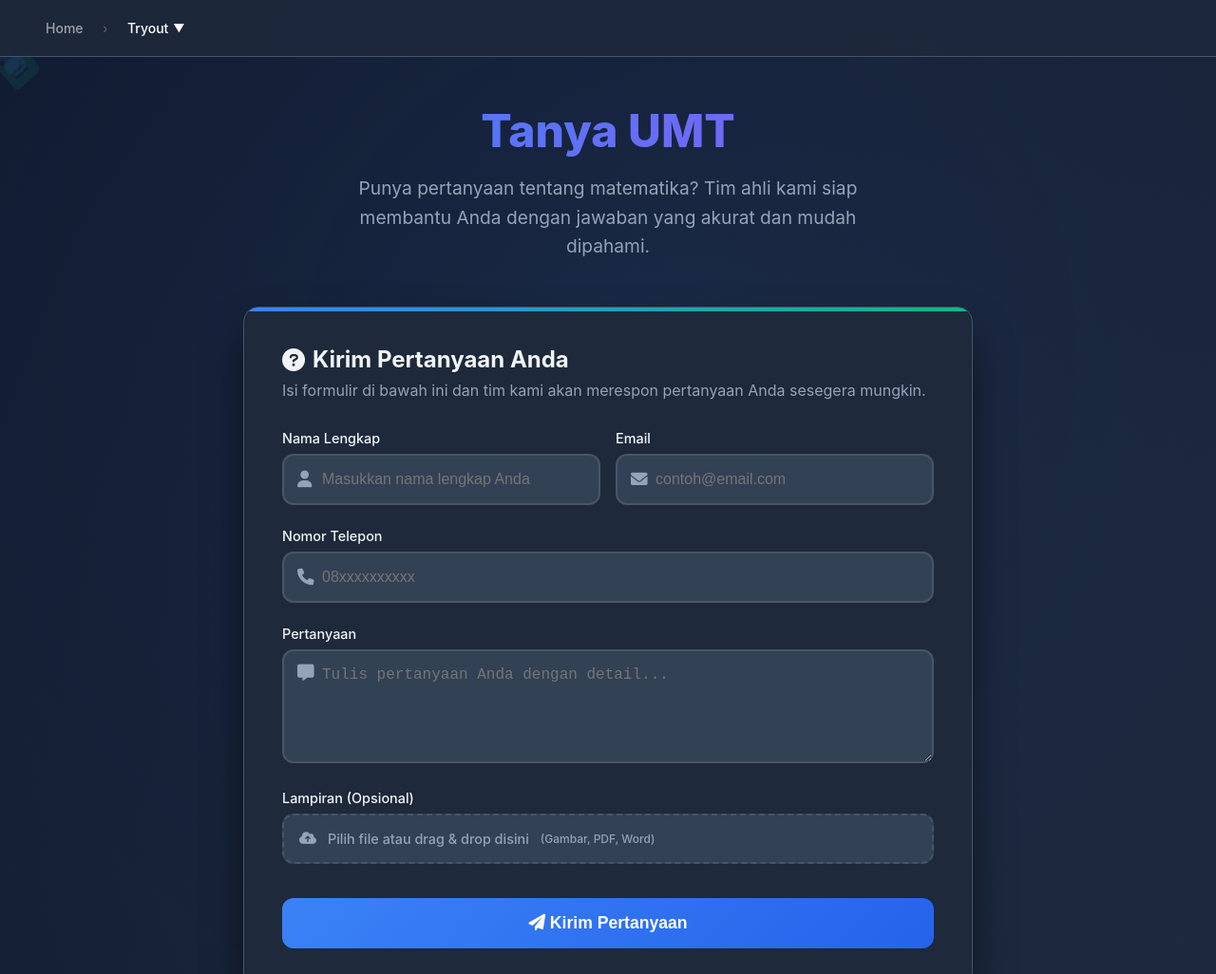
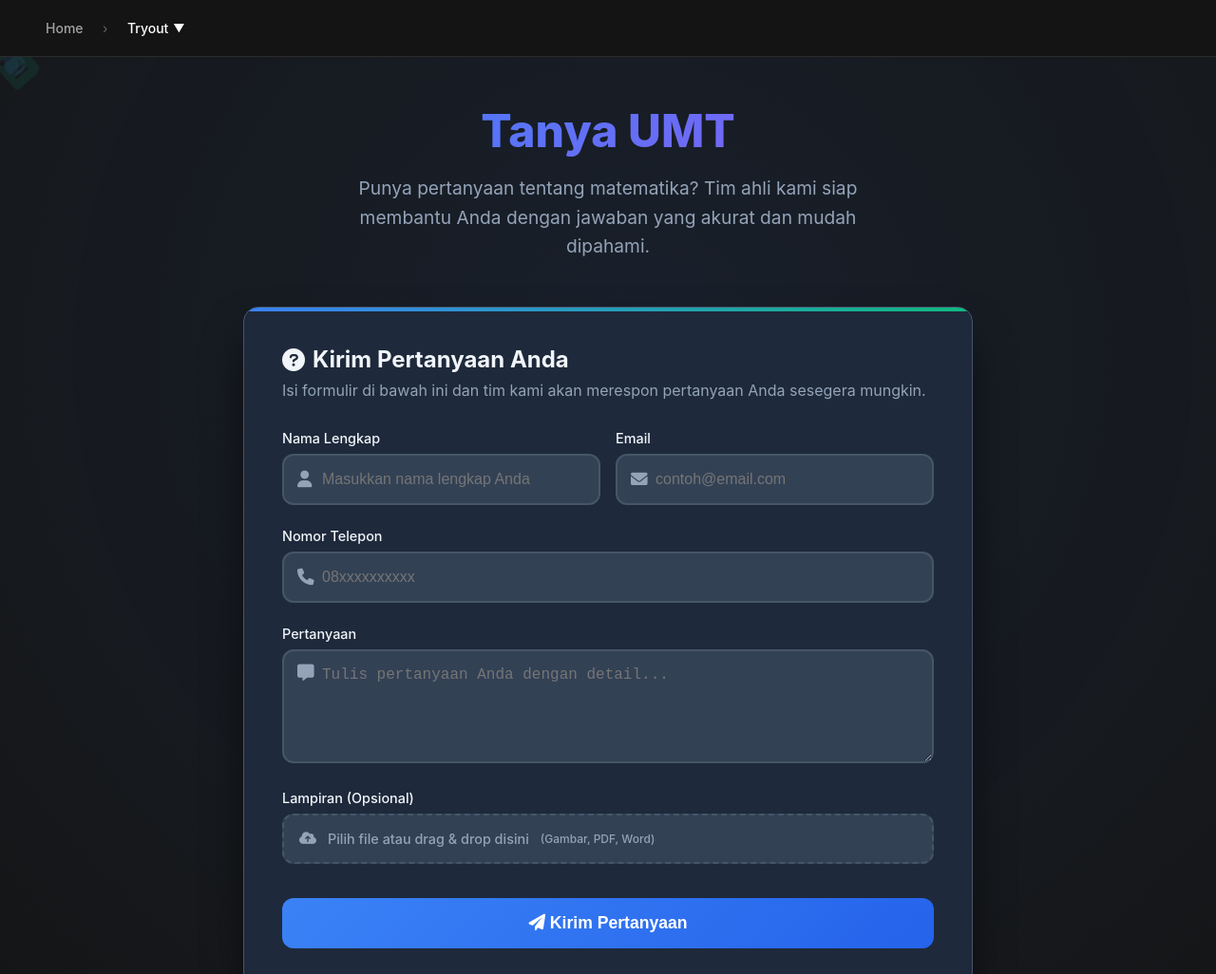
Before and after one commit to Rppma6174/TanyaUMTAcademy, a plain HTML site: page index.html in a window 1280 px wide. Shown: the top 1026 px of the page at 95% size. Drawn offline with Linux system fonts and the light colour scheme.

Commit message:
index.html

```diff
--- a/index.html
+++ b/index.html
@@ -28,7 +28,7 @@
 
         body {
             font-family: -apple-system, BlinkMacSystemFont, 'Segoe UI', Roboto, sans-serif;
-            background: linear-gradient(135deg, #0F172A 0%, #1E293B 100%);
+            background: #141414;
             min-height: 100vh;
             position: relative;
             overflow-x: hidden;
@@ -214,7 +214,7 @@
         }
 
         /* Header */
-        .header {
+        /* .header {
             background: rgba(30, 41, 59, 0.95);
             backdrop-filter: blur(10px);
             border-bottom: 1px solid var(--border-color);
@@ -222,7 +222,7 @@
             position: sticky;
             top: 0;
             z-index: 100;
-        }
+        } */
 
         .header-content {
             max-width: 1200px;
```
